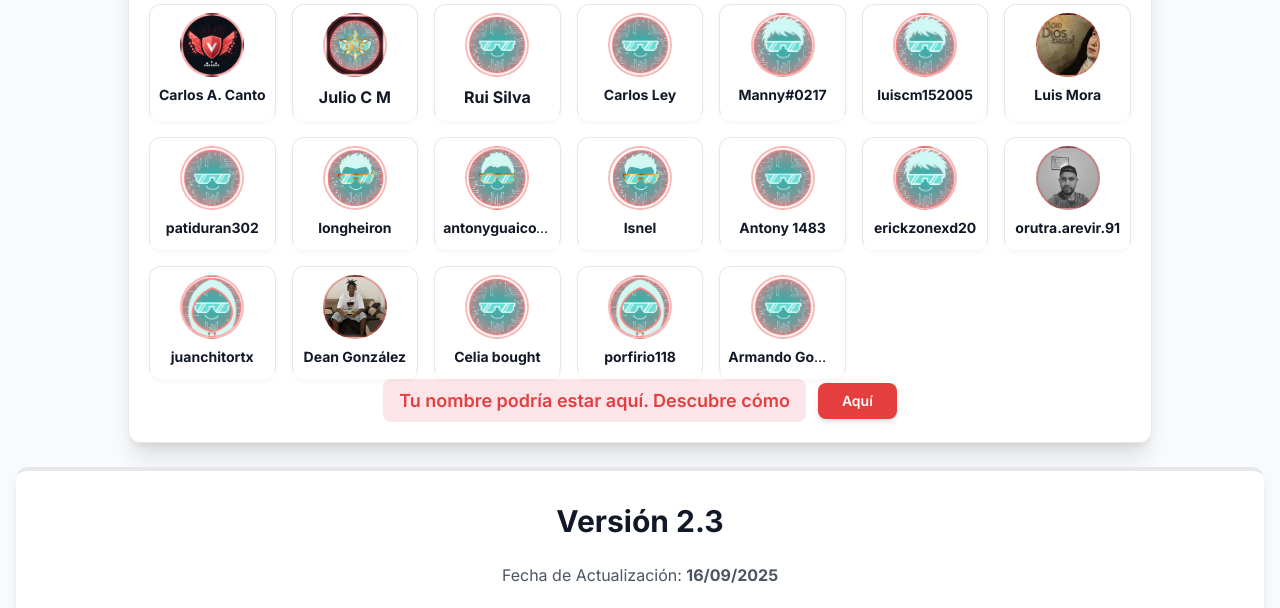
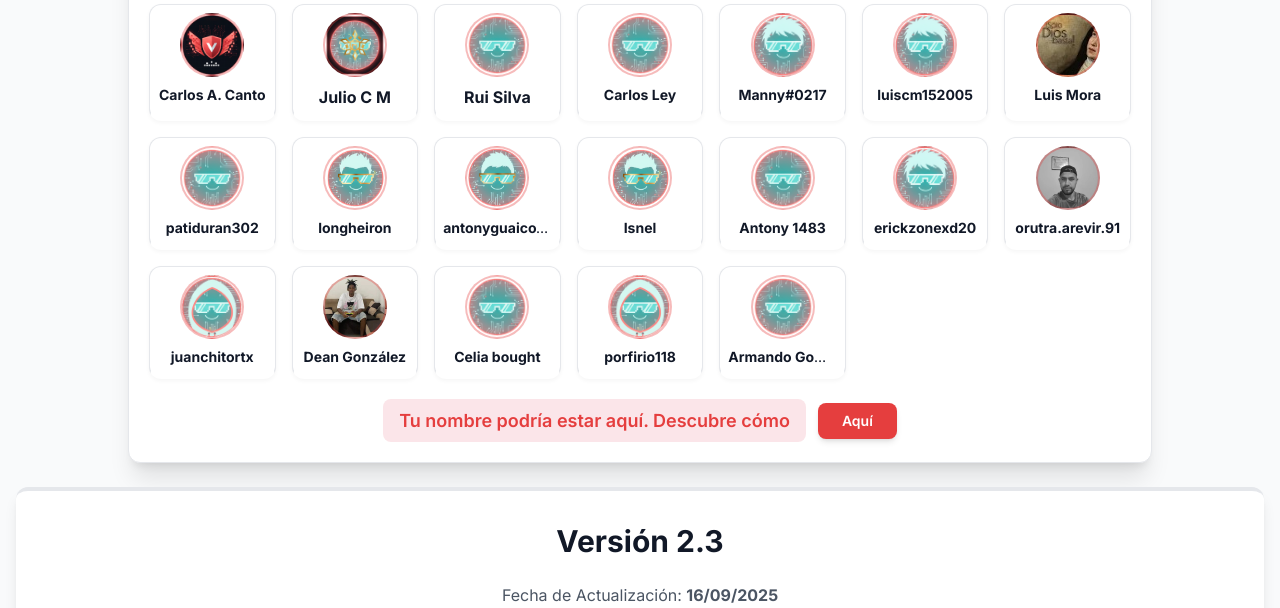
Before and after one commit to PadeX-YT/bcdex, a plain HTML site: page descarga.html in a window 1280 px wide. Shown: the part 433-1041 px from the top of the page. Drawn offline with nearby package versions, Linux system fonts and the light colour scheme.

Commit message:
Update descarga.html

```diff
--- a/descarga.html
+++ b/descarga.html
@@ -108,7 +108,7 @@
                     .catch(console.error);
                 </script>
 
-                <div class="flex items-center justify-center gap-3">
+                <div class="flex items-center justify-center gap-3 mt-4 md:mt-5">
                     <p class="donaciones-destacado" data-i18n="donations_cta_combo">Tu nombre podría estar aquí. Descubre cómo</p>
                     <a href="donaciones.html#como-apoyar" class="btn-primary inline-block px-6 py-2 text-sm" data-i18n="donations_cta_here">Aquí</a>
                 </div>
```
